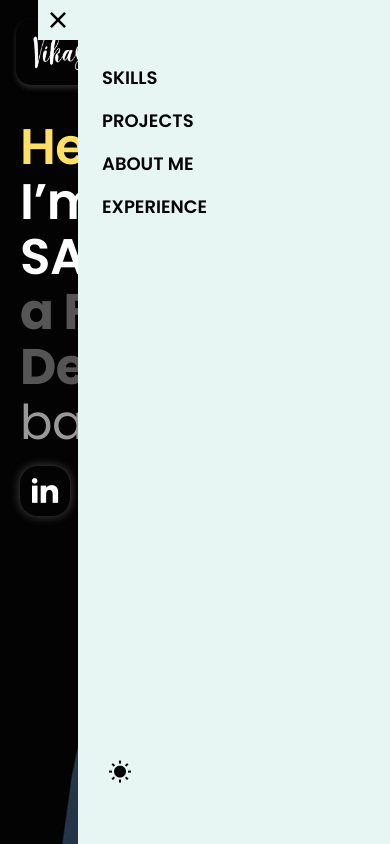
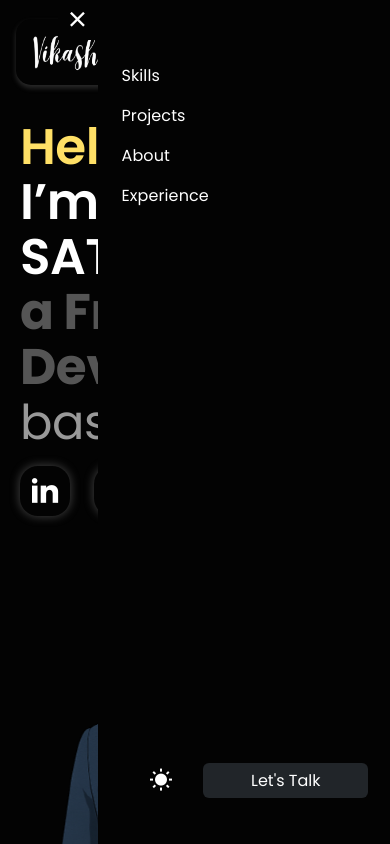
Before and after one commit to vikashsathe/Portfolio, a React (Vite) app: page / in a window 390 px wide. Both pictures are taken after a click on the element 343 px from the left and 51 px from the top of the page. Shown: the top 844 px of the page. Built offline with nearby package versions, Linux system fonts and the light colour scheme; some icons are missing.

Commit message:
some changes

```diff
--- a/src/components/lightModeToggle/LightModeToggle.jsx
+++ b/src/components/lightModeToggle/LightModeToggle.jsx
@@ -2,27 +2,19 @@ import React, { useEffect, useState } from "react";
 import "./LightModeToggle.css";
 
 const LightModeToggle = () => {
-  const [theme, setTheme] = useState("dark");
+  const [theme, setTheme] = useState(() => localStorage.getItem("theme") || "dark");
 
-  // on mount, check saved theme
   useEffect(() => {
-    const savedTheme = localStorage.getItem("theme") || "dark";
-    setTheme(savedTheme);
-    if (savedTheme === "light") {
+    if (theme === "light") {
       document.body.classList.add("light-mode");
+    } else {
+      document.body.classList.remove("light-mode");
     }
-  }, []);
+    localStorage.setItem("theme", theme);
+  }, [theme]);
 
   const toggleTheme = () => {
-    if (theme === "dark") {
-      document.body.classList.add("light-mode");
-      localStorage.setItem("theme", "light");
-      setTheme("light");
-    } else {
-      document.body.classList.remove("light-mode");
-      localStorage.setItem("theme", "dark");
-      setTheme("dark");
-    }
+    setTheme(theme === "dark" ? "light" : "dark");
   };
 
   return (
--- a/src/landing_page/navbar/Navbar.css
+++ b/src/landing_page/navbar/Navbar.css
@@ -113,12 +113,11 @@
   position: fixed;
   top: 0;
   right: 0;
-  width: 80%;
+  width: 75%;
   height: 100vh;
-  max-height: 100vh;
-  background-color: #E7F6F2;
+  background-color: #030303;
   z-index: 200;
-  color: #030303 !important;
+  color:  #fff !important;
 
   transform: translateX(100%); /* hidden to the right */
   transition: transform 0.3s ease;
@@ -136,12 +135,12 @@
 
 
 .mobileSideBar a{
-color: #030303 !important;
+color: #fff !important;
 cursor: pointer;
-font-weight: 600;
-text-transform:uppercase;
-font-size: 18px;
-/* letter-spacing: 1px; */
+font-weight: 500;
+text-transform:capitalize;
+font-size: 16px;
+letter-spacing: 0.1px;
 }
 .mobileClose{
     left: -40px;
@@ -149,12 +148,12 @@ font-size: 18px;
     width: 40px;
     height: 40px;
     display: flex;
-    background-color: #E7F6F2;
+  background-color: #030303;
+    color: #fff;
     border: none;
     justify-content: center;
     align-items: center;
 }
-
 
 .serviceCardMobile{
   border-radius: 20px;
--- a/src/landing_page/navbar/Navbar.jsx
+++ b/src/landing_page/navbar/Navbar.jsx
@@ -86,7 +86,6 @@ const Navbar = () => {
     const menuRef = useRef();
 
 const mobileSideMenuOpen = () => {
-  console.log("Opening menu");
   // menuRef.current.classList.remove("d-none");
    menuRef.current.classList.remove("d-none");
   menuRef.current.classList.add("open");
@@ -196,7 +195,7 @@ const mobileSideMenuClose = () => {
     className="d-flex flex-column px-4 py-3 gap-3 position-relative">
 
         <p className="mobileClose position-absolute" onClick={mobileSideMenuClose}>
-          <img src={closeBtn} alt="" width={"30px"} />
+          <i className="ri-close-line fs-1"></i>
           </p>
           <a
           href="#skills"
@@ -223,7 +222,7 @@ const mobileSideMenuClose = () => {
             onClick={mobileSideMenuClose}
           style={{ textDecoration: "none" }}
         >
-          About Me
+          About
         </a>
         <a
           href="#experience"
@@ -238,10 +237,11 @@ const mobileSideMenuClose = () => {
 
       </div>
 
-      <div className="position-absolute d-flex justify-content-center align-items-center" style={{bottom:"40px"}}>
-        <h6 className="px-4 cursor-pointer py-2"><LightModeToggle /></h6>
+      <div className="position-absolute d-flex w-100 justify-content-center align-items-center" style={{bottom:"40px"}}>
+        <h6 className="px-4 m-0 cursor-pointer rounded py-2"><LightModeToggle /></h6>
+         <h6 className="px-5 m-0 cursor-pointer bg-dark text-white rounded py-2">Let's Talk</h6>
+      </div>
 
-      </div>
       </div>
 
 
```
